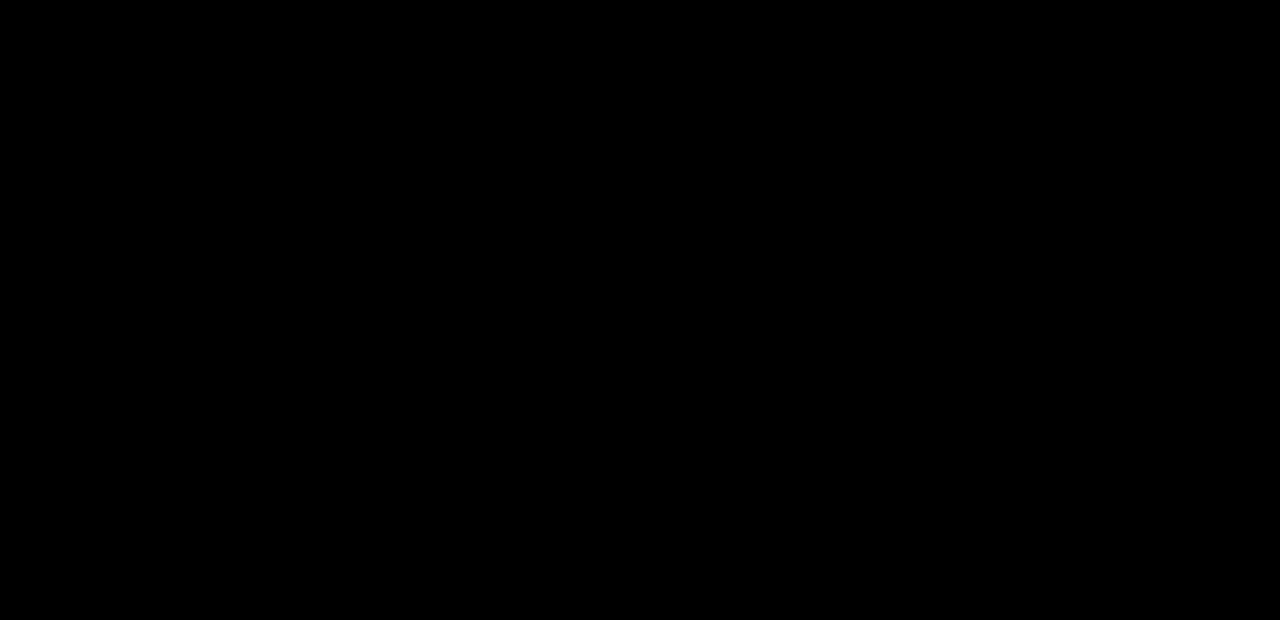
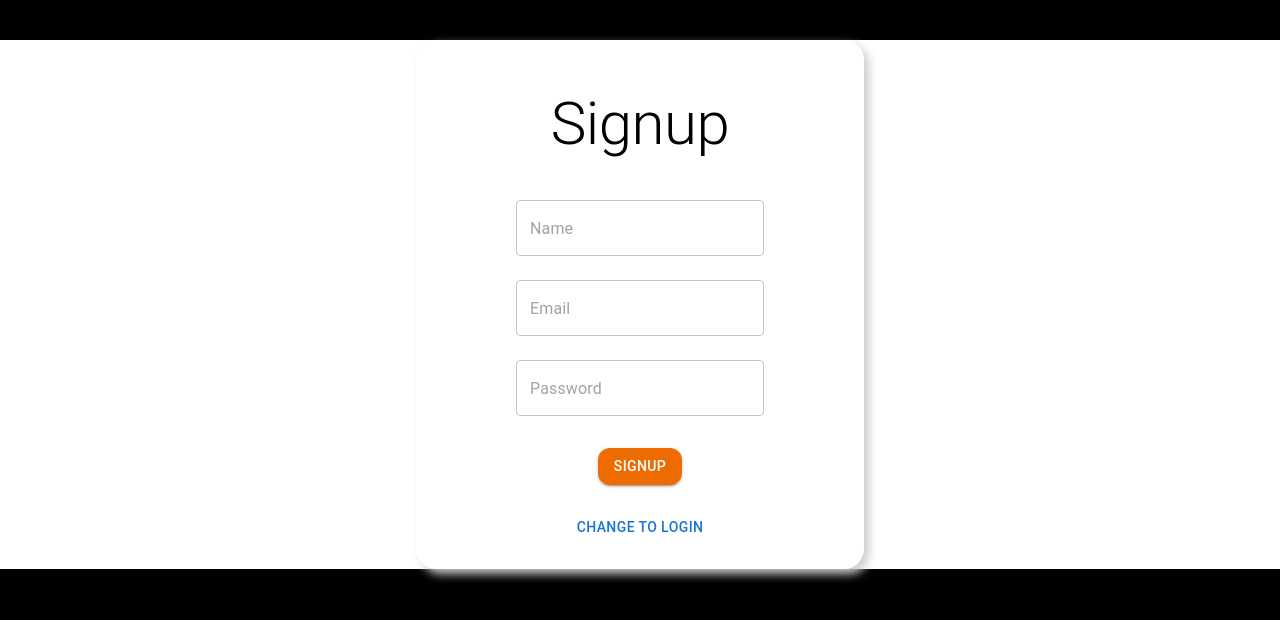
Before and after one commit to tungvp1102/GameStore, a React (Vite) app: page /signup in a window 1280 px wide. Before the commit this address had no page. Shown: the top 620 px of the page. Built offline with nearby package versions, Linux system fonts and the light colour scheme.

Commit message:
update signup login

```diff
--- a/src/App.tsx
+++ b/src/App.tsx
@@ -6,6 +6,7 @@ import ErrorPage from "./Pages/ErrorPage/ErrorPage";
 import { Layout } from "./components/Layout/Layout";
 import Cart from "./Pages/Cart/Cart"
 import LogIn from "./Pages/LogIn/LogIn"
+import SignUp from "./Pages/SignUp/SignUp";
 import CartProvider from "./context/CartContext"
 
 function App() {
@@ -21,6 +22,7 @@ function App() {
           <Route path="/cart" element={<Cart />} />
         </Route>
         <Route path="/log-in" element={<LogIn />} />
+        <Route path="/signup" element={<SignUp />} />
       </Routes>
     </Router>
   </CartProvider>
--- a/src/Pages/LogIn/LogIn.tsx
+++ b/src/Pages/LogIn/LogIn.tsx
@@ -1,30 +1,43 @@
-import React, { useEffect } from 'react'
+import React from "react";
 import { Box, Typography, TextField, Button } from "@mui/material";
-import { useState } from "react"
-import axios from 'axios'
+import { useState, useRef } from "react";
+import { Link } from 'react-router-dom'
+import Home from "../Home/Home";
 
 const LogIn = () => {
+  const [inputs, setInputs] = useState({
+    email: "",
+    password: "",
+  });
+  const [flag, setFlag] = useState(false);
+  const [home, setHome] = useState(true);
 
-    const [isSignup, setIsSignup] = useState(false);
-    const [inputs, setInputs] = useState({
-        name:"", email:"", password:"",
-    });
   const handleChange = (e: any) => {
     setInputs((prevState) => ({
       ...prevState,
       [e.target.name]: e.target.value,
-        }))
-    }
+    }));
+  };
   const handleSubmit = (e: any) => {
     e.preventDefault();
-        console.log(inputs);
+    let mail = localStorage.getItem("Email")?.replace(/"/g,"");
+    let pass = localStorage.getItem("Password")?.replace(/"/g,"");
+
+    if(!inputs.email || !inputs.password){
+        setFlag(true);
+        console.log("empty");
+
+    }else if (inputs.password !== pass || inputs.email !== mail){
+        setFlag(true)
+    }else{
+        setHome(!home)
+        setFlag(false);
+    }
   };
-    const resetState = () => {
-        setIsSignup(!isSignup);
-        setInputs({name:'',email:"", password:""})
-    }
+
   return (
-    <div style={{backgroundColor: '#fff'}}>
+    <div style={{ backgroundColor: "#fff" }}>
+      {home ? (
           <form onSubmit={handleSubmit}>
             <Box
               display="flex"
@@ -39,67 +52,60 @@ const LogIn = () => {
               boxShadow={"5px 5px 10px #ccc"}
               sx={{
                 ":hover": {
-                            boxShadow: '10px 10px 20px #ccc',
-                        }
+                  boxShadow: "10px 10px 20px #ccc",
+                },
               }}
             >
-                <Typography variant='h2' padding={3} textAlign="center">
-                    {isSignup ? "Signup" : "Login"}
+              <Typography variant="h2" padding={3} textAlign="center">
+                Login
               </Typography>
-                {isSignup && (
-                    <TextField
-                        onChange={handleChange}
-                        value={inputs.name}
-                        name="name"
-                        margin="normal"
-                        type={'text'}
-                        variant="outlined"
-                        placeholder='Name'
-                    />
-                )}
 
               <TextField
                 onChange={handleChange}
                 value={inputs.email}
                 name="email"
                 margin="normal"
-                    type={'email'}
+                type={"email"}
                 variant="outlined"
-                    placeholder='Email'
+                placeholder="Email"
               />
               <TextField
                 onChange={handleChange}
                 value={inputs.password}
                 name="password"
                 margin="normal"
-                    type={'password'}
+                type={"password"}
                 variant="outlined"
-                    placeholder='Password'
+                placeholder="Password"
               />
               <Button
-
                 type="submit"
                 sx={{
                   marginTop: 3,
-                        borderRadius: 3
+                  borderRadius: 3,
                 }}
-                    variant='contained'
-                    color='warning'
+                variant="contained"
+                color="warning"
               >
-                    {isSignup ? "Signup" : "Login"}
+                Login
               </Button>
+              <Link to="/SignUp" style={{ textDecoration: "none" }}>
                   <Button
-                    onClick={resetState}
                     sx={{
                       marginTop: 3,
-                        borderRadius: 3
-                    }}>
-                    Change to {isSignup ? "Login" : "Signup"}
+                      borderRadius: 3,
+                    }}
+                  >
+                    Change to Signup
                   </Button>
+              </Link>
             </Box>
           </form>
+      ):(
+        <Home />
+      )}
     </div>
-  )
-}
+  );
+};
 
-export default LogIn
+export default LogIn;
--- /dev/null
+++ b/src/Pages/SignUp/SignUp.tsx
@@ -0,0 +1,112 @@
+import { Box, Typography, TextField, Button } from "@mui/material";
+import { useState } from "react"
+import { Link } from "react-router-dom";
+
+const SignUp = () => {
+
+    const [isSignup, setIsSignup] = useState(false);
+    const [inputs, setInputs] = useState({
+        name:"", email:"", password:"",
+    });
+    const [flag, setFlag] = useState(true);
+
+    const handleChange = (e: any) => {
+        setInputs((prevState) => ({
+            ...prevState,
+            [e.target.name]: e.target.value,
+        }))
+    }
+    const handleSubmit = (e: any) => {
+        e.preventDefault();
+        if(!inputs.name || !inputs.email || !inputs.password){
+            setFlag(true);
+        }else{
+            setFlag(false);
+            localStorage.setItem("Email", JSON.stringify(inputs.email));
+            localStorage.setItem("Password", JSON.stringify(inputs.password));
+
+            console.log("Saved in local strorage")
+        }
+    };
+
+  return (
+    <div style={{backgroundColor: '#fff'}}>
+        <form onSubmit={handleSubmit}>
+            <Box
+                display="flex"
+                flexDirection={"column"}
+                maxWidth={400}
+                alignItems="center"
+                justifyContent={"center"}
+                margin="auto"
+                marginTop={5}
+                padding={3}
+                borderRadius={5}
+                    boxShadow={"5px 5px 10px #ccc"}
+                    sx={{
+                        ":hover": {
+                            boxShadow: '10px 10px 20px #ccc',
+                        }
+                    }}
+            >
+                <Typography variant='h2' padding={3} textAlign="center">
+                    Signup
+                </Typography>
+
+                    <TextField
+                        onChange={handleChange}
+                        value={inputs.name}
+                        name="name"
+                        margin="normal"
+                        type={'text'}
+                        variant="outlined"
+                        placeholder='Name'
+                    />
+
+
+                <TextField
+                    onChange={handleChange}
+                    value={inputs.email}
+                    name="email"
+                    margin="normal"
+                    type={'email'}
+                    variant="outlined"
+                    placeholder='Email'
+                />
+                <TextField
+                    onChange={handleChange}
+                    value={inputs.password}
+                    name="password"
+                    margin="normal"
+                    type={'password'}
+                    variant="outlined"
+                    placeholder='Password'
+                />
+                <Button
+
+                    type="submit"
+                    sx={{
+                        marginTop: 3,
+                        borderRadius: 3
+                    }}
+                    variant='contained'
+                    color='warning'
+                >
+                    Signup
+                </Button>
+                <Link to='/log-in' style={{ textDecoration: "none" }}>
+                    <Button
+                        sx={{
+                            marginTop: 3,
+                            borderRadius: 3
+                        }}>
+                        Change to Login
+                    </Button>
+                </Link>
+            </Box>
+        </form>
+    </div>
+  )
+}
+
+export default SignUp;
--- a/src/mocks/handlers.ts
+++ b/src/mocks/handlers.ts
@@ -1,7 +1,7 @@
 import { rest } from 'msw'
 export const handlers = [
   rest.post('/login', (req, res, ctx) => {
-
+    req
     // Persist user's authentication in the session
     sessionStorage.setItem('is-authenticated', 'true')
     return res(
```
Lines whose indentation alone changed are shown as unchanged.
